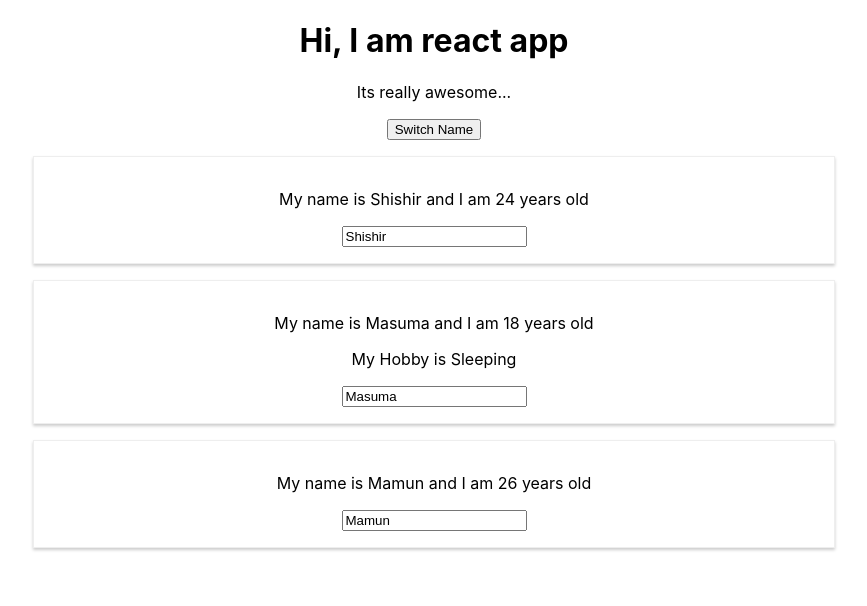
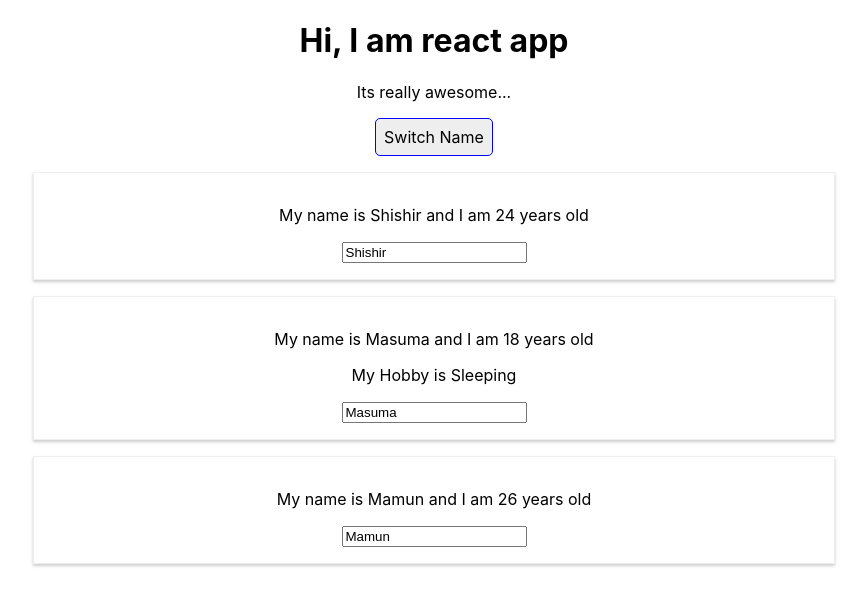
Before and after one commit to shishir75/React-Complete-Guide---Udemy, a React (Create React App) app: page / in a window 1280 px wide. Shown: the top 606 px of the page, without its empty margins (206-1073 px from the left). Built offline with nearby package versions, Linux system fonts and the light colour scheme.

Commit message:
Working with Inline Styles

```diff
--- a/src/App.js
+++ b/src/App.js
@@ -35,11 +35,21 @@ class App extends Component {
     };
 
     render() {
+        const style = {
+            backgroundColor: "#eeeeee",
+            font: "inherit",
+            border: "1px solid blue",
+            padding: "8px",
+            cursor: "pointer",
+            borderRadius: "5px",
+        };
+
         return (
             <div className="App">
                 <h1>Hi, I am react app</h1>
                 <p>Its really awesome...</p>
                 <button
+                    style={style}
                     onClick={this.switchNameHandler.bind(this, "Obydullah")}
                 >
                     Switch Name
```
